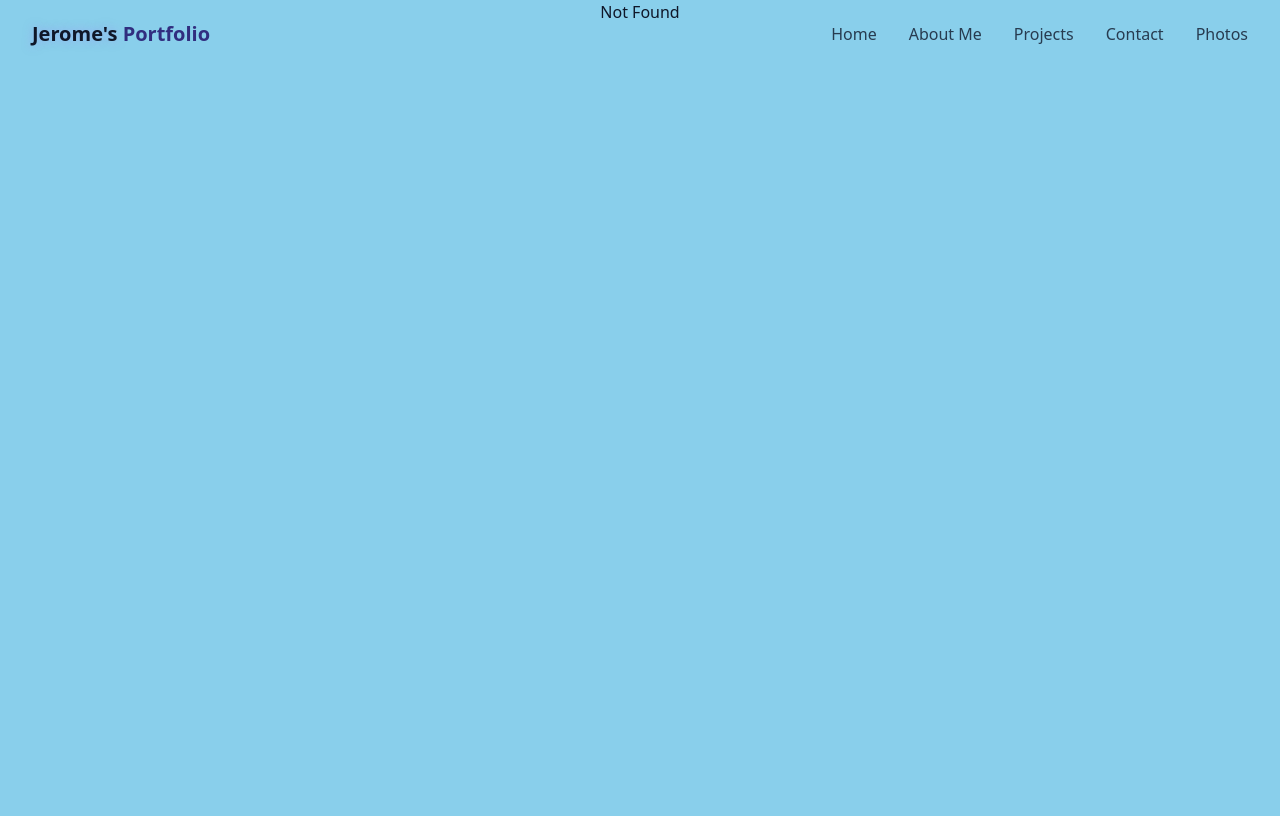
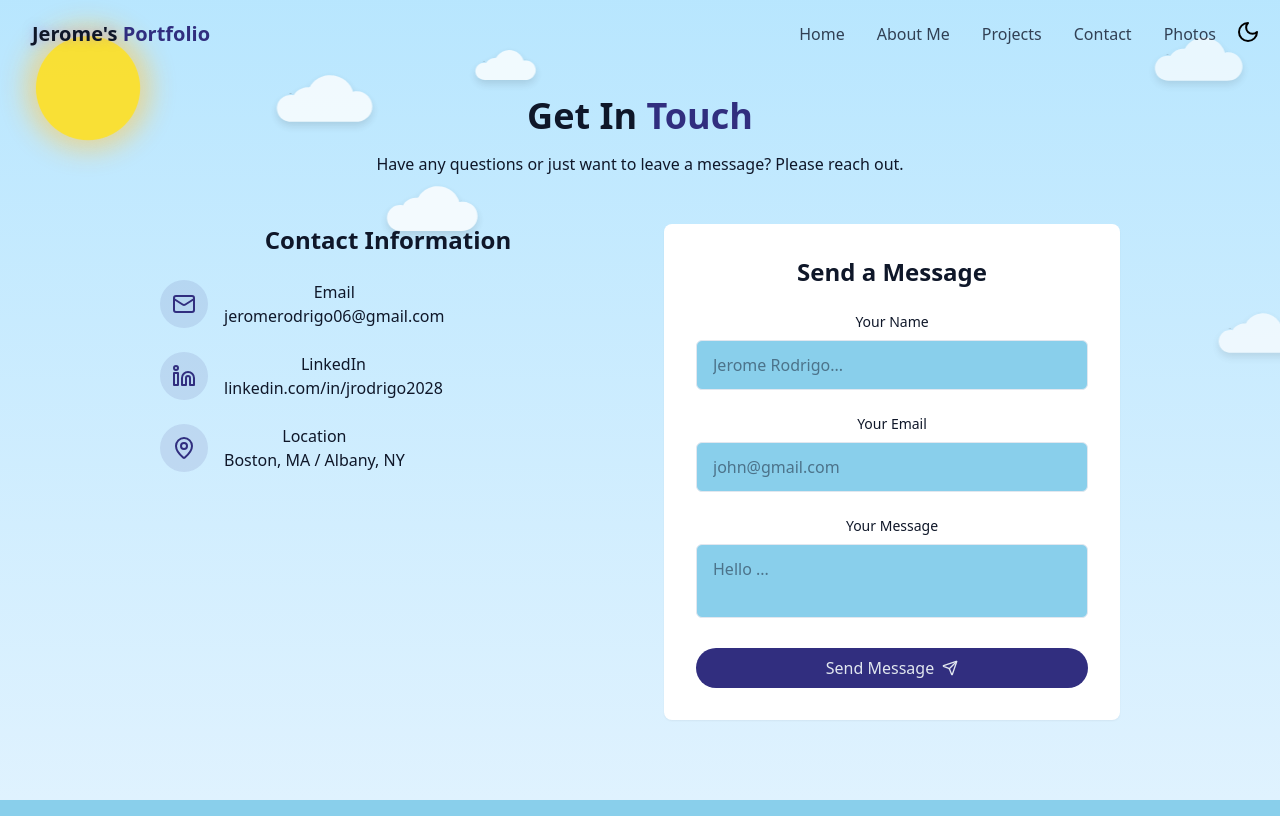
Before and after one commit to Jrodrigo06/personal-website, a React (Vite) app in the folder personal-website/: page /contact in a window 1280 px wide. Before the commit this address had no page. Built offline with nearby package versions, Linux system fonts and the light colour scheme.

Commit message:
Fixed contact page

```diff
--- a/personal-website/index.html
+++ b/personal-website/index.html
@@ -5,6 +5,17 @@
     <link rel="icon" type="image/svg+xml" href="/jr.ico" />
     <meta name="viewport" content="width=device-width, initial-scale=1.0" />
     <title>Jerome Rodrigo</title>
+    <script>
+      (function() {
+        const stored = localStorage.getItem('theme');
+        const prefersDark = window.matchMedia('(prefers-color-scheme: dark)').matches;
+        const isDark = stored === 'dark' || (!stored && prefersDark);
+
+        document.documentElement.classList.toggle('dark', isDark);
+        document.documentElement.classList.toggle('light', !isDark);
+      })();
+    </script>
+    <link rel="stylesheet" href="/src/index.css" />
   </head>
   <body>
     <div id="root"></div>
--- a/personal-website/package.json
+++ b/personal-website/package.json
@@ -10,6 +10,7 @@
     "preview": "vite preview"
   },
   "dependencies": {
+    "@emailjs/browser": "^4.4.1",
     "@radix-ui/react-toast": "^1.2.13",
     "@tailwindcss/vite": "^4.1.7",
     "class-variance-authority": "^0.7.1",
--- a/personal-website/src/App.tsx
+++ b/personal-website/src/App.tsx
@@ -5,6 +5,7 @@ import {NotFound} from "./pages/NotFound"
 import { Navbar } from "./components/Navbar";
 import { About } from "./pages/About";
 import { Projects } from "./pages/Projects";
+import { Contact } from "./pages/Contact";
 
 function App() {
 
@@ -19,6 +20,7 @@ function App() {
         <Route path="*" element = {<NotFound />} />
         <Route path="/about" element = {<About />} />
         <Route path="/projects" element = {<Projects />} />
+        <Route path="/contact" element = {<Contact />} />
       </Routes>
     </BrowserRouter>
     </>
--- a/personal-website/src/components/Navbar.tsx
+++ b/personal-website/src/components/Navbar.tsx
@@ -2,6 +2,7 @@ import { cn } from "../lib/utils";
 import { useEffect, useState } from "react";
 import { Link } from "react-router-dom";
 import { X, Menu } from "lucide-react";
+import { ThemeToggle } from "./ThemeToggle";
 
 
 const navItems = [
@@ -41,12 +42,13 @@ export const Navbar = () => {
             </a>
 
             {/* desktop nav */}
-            <div className="hidden md:flex space-x-8">
+            <div className="hidden md:flex space-x-8 items-center">
                 {navItems.map((item, key) => (
-                    <a key = {key} href={item.href} className="text-foreground/80 hover:text-primary transition-colors duration-300">
+                    <Link key = {key} to={item.href} className="text-foreground/80 hover:text-primary transition-colors duration-300">
                         {item.name}
-                    </a>
+                    </Link>
                 ))}
+                <ThemeToggle />
             </div>
 
             {/* Mobile nav */}
@@ -58,6 +60,7 @@ export const Navbar = () => {
             >
                 {isOpen ? <X size={24} /> : <Menu size={24} />}{" "}
             </button>
+
 
 
             <div className={cn('fixed inset-0 bg-background/95 backdrop-blur-md z-40 flex flex-col items-center justify-center',
@@ -75,7 +78,9 @@ export const Navbar = () => {
                         {item.name}
                     </Link>
                 ))}
+
                 </div>
+
             </div>
 
         </div>
--- a/personal-website/src/pages/About.tsx
+++ b/personal-website/src/pages/About.tsx
@@ -1,13 +1,18 @@
 import {StarBackground} from '../components/StarBackground';
 import { LightBackground } from "../components/LightBackground";
 import {useTheme} from '../hooks/ThemeContext';
-import { ThemeToggle } from '../components/ThemeToggle';
 import { SpotifyCard } from '../components/SpotifyCard';
+import { useState, useEffect } from 'react';
 
 
 export const About = () => {
 
     const { theme } = useTheme();
+
+    const [mounted, setMounted] = useState(false);
+        useEffect(() => {
+        setMounted(true);
+        }, []);
 
     const techStack = {
         Languages : ["Java", "Python", "SQL", "TypeScript", "JavaScript", "C#"],
@@ -44,8 +49,7 @@ export const About = () => {
 
    return(
     <div className="relative min-h-screen bg-background text-foreground overflow-x-hidden">
-        <ThemeToggle />
-            {theme === "dark" ? <StarBackground /> : <LightBackground />}
+            {mounted && (theme === "dark" ? <StarBackground /> : <LightBackground />)}
             {/* left column */}
         <div className="container mx-auto px-4 pt-24 pb-32 relative z-10">
 
--- /dev/null
+++ b/personal-website/src/pages/Contact.tsx
@@ -0,0 +1,157 @@
+import { useEffect, useState } from "react";
+import { useTheme } from "../hooks/ThemeContext";
+import { StarBackground } from "../components/StarBackground";
+import { LightBackground } from "../components/LightBackground";
+import { Linkedin, Mail, MapPin, Send } from "lucide-react";
+import { cn } from "../lib/utils";
+import emailjs from "@emailjs/browser";
+
+export const Contact = () => {
+
+    emailjs.init({
+        publicKey: '-ISkJnvzE9tlYcep0'
+    })
+
+
+    const handleSubmit = (e: React.FormEvent<HTMLFormElement>) => {
+
+
+        e.preventDefault();
+
+
+        const form = e.currentTarget;
+        const name = (form.elements.namedItem("name") as HTMLInputElement).value;
+        const email = (form.elements.namedItem("email") as HTMLInputElement).value;
+        const message = (form.elements.namedItem("message") as HTMLTextAreaElement).value;
+
+        console.log({ name, email, message });
+
+        const templateParams = {
+            name: name,
+            email: email,
+            message: message,
+            };
+
+            emailjs.send("service_j2me3et", "template_cdbiml9", templateParams)
+            .then((res) => {
+              console.log("EmailJS success", res);
+              alert("Message sent!");
+              form.reset();
+            })
+            .catch((err) => {
+              console.error("EmailJS error", err);
+              form.reset();
+            });
+        };
+
+    const { theme } = useTheme();
+
+    const [mounted, setMounted] = useState(false);
+        useEffect(() => {
+        setMounted(true);
+        }, []);
+
+
+    return(
+        <div>
+            {mounted && (theme === "dark" ? <StarBackground /> : <LightBackground />)}
+            <section
+            id='contact'
+            className="py-24 px-4 relative bg-secondary/30">
+                <div className='container mx-auto max-w-5xl'>
+                    <h2 className="text-3xl md:text-4xl font-bold mb-4 text-center">
+                        Get In
+                        <span className="text-primary"> Touch</span>
+                    </h2>
+
+                    <p className="text-center text-muted-foreground mb-12 max-w-2xl mx-auto">
+                        Have any questions or just want to leave a message? Please reach out.
+                    </p>
+
+                    <div className="grid grid-cols-1 md:grid-cols-2 gap-12">
+                        <div className="space-y-8">
+                            <h3 className="text-2xl font-semibold mb-6"> Contact Information</h3>
+
+                            <div className="space-y-6 justify-center">
+                                <div className='flex items-start space-x-4'>
+                                    <div className='p-3 rounded-full bg-primary/10'>
+                                        <Mail className="h-6 w-6 text-primary"/>{" "}
+                                    </div>
+                                    <div className="">
+                                        <h4 className="font-medium"> Email</h4>
+                                        <a href="mailto:jeromerodrigo06@gmail.com" className="text-muted-foreground hover:text-primary transition-colors">
+                                            jeromerodrigo06@gmail.com
+                                        </a>
+                                    </div>
+                                </div>
+
+                                <div className='flex items-start space-x-4'>
+                                    <div className='p-3 rounded-full bg-primary/10'>
+                                        <Linkedin className="h-6 w-6 text-primary"/>{" "}
+                                    </div>
+                                    <div className="">
+                                        <h4 className="font-medium"> LinkedIn</h4>
+                                        <a href="https://www.linkedin.com/in/jrodrigo2028/" className="text-muted-foreground hover:text-primary transition-colors">
+                                        linkedin.com/in/jrodrigo2028
+                                        </a>
+                                    </div>
+                                </div>
+
+                                <div className='flex items-start space-x-4'>
+                                    <div className='p-3 rounded-full bg-primary/10'>
+                                        <MapPin className="h-6 w-6 text-primary"/>
+                                        {" "}
+                                    </div>
+                                    <div className="">
+                                        <h4 className="font-medium"> Location </h4>
+                                        <a className="text-muted-foreground hover:text-primary transition-colors">
+                                        Boston, MA / Albany, NY
+                                        </a>
+                                    </div>
+                                </div>
+                            </div>
+
+                        </div>
+
+                        <div className="bg-card p-8 rounded-lg shadow-xs">
+                            <h3 className="text-2xl font-semibold mb-6"> Send a Message</h3>
+
+                            <form onSubmit={handleSubmit} className="space-y-6">
+                                <div>
+                                    <label htmlFor="name" className="block text-sm font-medium mb-2"> Your Name</label>
+                                    <input type="text" id="name" name="name" required
+                                    className="w-full px-4 py-3 rounded-md border border-input bg-background focus:outline-hidden focus:ring-2 focus:ring-primary"
+                                    placeholder="Jerome Rodrigo..."/>
+                                </div>
+
+                                <div>
+                                    <label htmlFor="email" className="block text-sm font-medium mb-2"> Your Email</label>
+                                    <input type="email" id="email" name="email" required
+                                    className="w-full px-4 py-3 rounded-md border border-input bg-background focus:outline-hidden focus:ring-2 focus:ring-primary"
+                                    placeholder="john@gmail.com"/>
+                                </div>
+
+                                <div>
+                                    <label htmlFor="message" className="block text-sm font-medium mb-2"> Your Message</label>
+                                    <textarea id="message" name="message" required
+                                    className="w-full px-4 py-3 rounded-md border border-input bg-background focus:outline-hidden focus:ring-2 focus:ring-primary resize-none"
+                                    placeholder="Hello ..."/>
+                                </div>
+
+                                <button type="submit" className={cn("cosmic-button w-full flex items-center justify-center gap-2",
+                                    "")}>
+
+                                        Send Message
+                                        <Send size={16}/>
+
+                                </button>
+                            </form>
+                        </div>
+
+                    </div>
+                </div>
+
+            </section>
+        </div>
+    )
+}
--- a/personal-website/src/pages/Home.tsx
+++ b/personal-website/src/pages/Home.tsx
@@ -1,18 +1,24 @@
-import { ThemeToggle } from "../components/ThemeToggle";
 import {StarBackground} from '../components/StarBackground';
 import { LightBackground } from "../components/LightBackground";
 import {useTheme} from '../hooks/ThemeContext';
 import { Hero } from '../components/Hero';
+import { useEffect, useState } from "react";
 
 
 export const Home = () => {
 
     const { theme } = useTheme();
 
+    const [mounted, setMounted] = useState(false);
+        useEffect(() => {
+            setMounted(true);
+        }, []);
+
+
     return <div className = "min-h-dvh bg-background text-foreground overflow-x-hidden">
-        <ThemeToggle />
 
-        {theme === "dark" ? <StarBackground /> : <LightBackground />}
+
+        {mounted && (theme === "dark" ? <StarBackground /> : <LightBackground />)}
         {/* Navbar */}
         <Hero />
 
--- a/personal-website/src/pages/Projects.tsx
+++ b/personal-website/src/pages/Projects.tsx
@@ -1,5 +1,8 @@
-import { Github } from "lucide-react"
-import { ThemeToggle } from "../components/ThemeToggle"
+import { ArrowRight, Github } from "lucide-react"
+import { useTheme } from "../hooks/ThemeContext"
+import { useEffect, useState } from "react"
+import { StarBackground } from "../components/StarBackground"
+import { LightBackground } from "../components/LightBackground"
 
 const projects = [
     {
@@ -33,10 +36,20 @@ const projects = [
     }
 ]
 
+
+
 export const Projects = () => {
+
+    const { theme } = useTheme();
+
+    const [mounted, setMounted] = useState(false);
+        useEffect(() => {
+        setMounted(true);
+        }, []);
+
     return (
     <div>
-        <ThemeToggle />
+        {mounted && (theme === "dark" ? <StarBackground /> : <LightBackground />)}
         <section id="projects" className="py-24 px-4 relative">
             <div className="container mx-auto max-w-5xl">
                 <h2 className="text-3xl md:text-4xl font-bold mb-4 text-center">
@@ -52,15 +65,15 @@ export const Projects = () => {
                         <div key={key} className='group text-center bg-card rounded-lg overflow-hidden shadow-xs card-hover'>
                             <div className="p-5">
                             <h3 className="text-xl font-semibold mb-3 hover:text-primary transition-colors duration-300"> {project.title} </h3>
-                                <div className="flex flex-wrap gap-2 mb-4 items-center">
+                                <div className="flex flex-wrap gap-2 mb-4 justify-center items-center">
                                     {project.tags.map((tag) => (
                                         <span className="px-2 py-1 text-xs font-medium rounded-full border bg-primary/20 text-secondary-foreground">{tag}</span>
                                     ))}
 
-
+                                    </div>
                                     <p className="text-left text-muted-foreground text-sm mb-4">{project.description}</p>
 
-                                    <div className="flex justify-between items-center">
+                                    <div className="flex items-center">
                                         <div className="flex space-x-3">
                                             <a
                                             href={project.githubUrl}
@@ -68,7 +81,7 @@ export const Projects = () => {
                                             className="text-foreground/80 hover:text-primary transition-colors duration-300">
                                                 <Github size={20}/>
                                             </a>
-                                        </div>
+
                                     </div>
                                 </div>
                             </div>
@@ -77,6 +90,14 @@ export const Projects = () => {
 
                 </div>
 
+                <div className="text-center mt-12">
+                    <a className="cosmic-button w-fit flex items-center mx-auto gap-2"
+                    href="github.com/Jrodrigo06"
+                    target="_blank">
+                        Check My GitHub <ArrowRight size={16} />
+                         </a>
+                </div>
+
             </div>
 
         </section>
```
Also changed, not shown: 1 other file (tests, documents, lock files or other folders).
